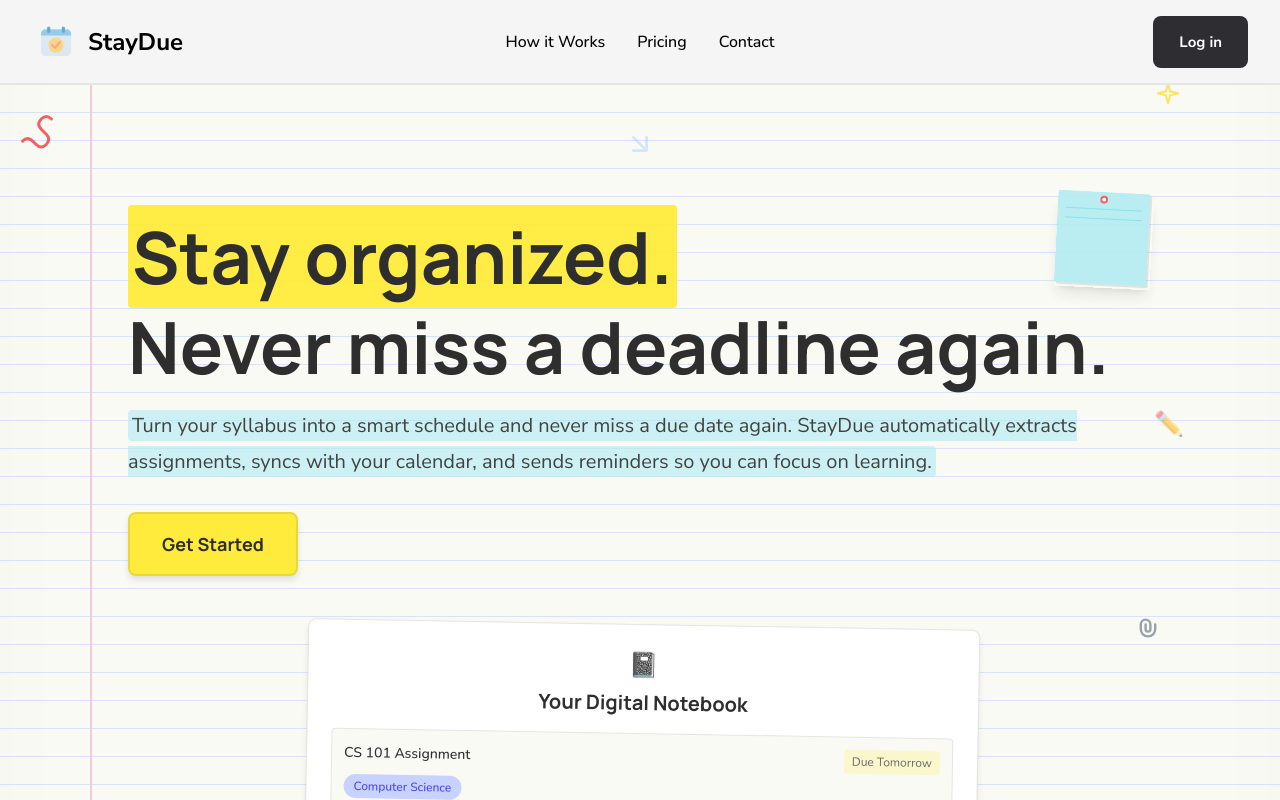
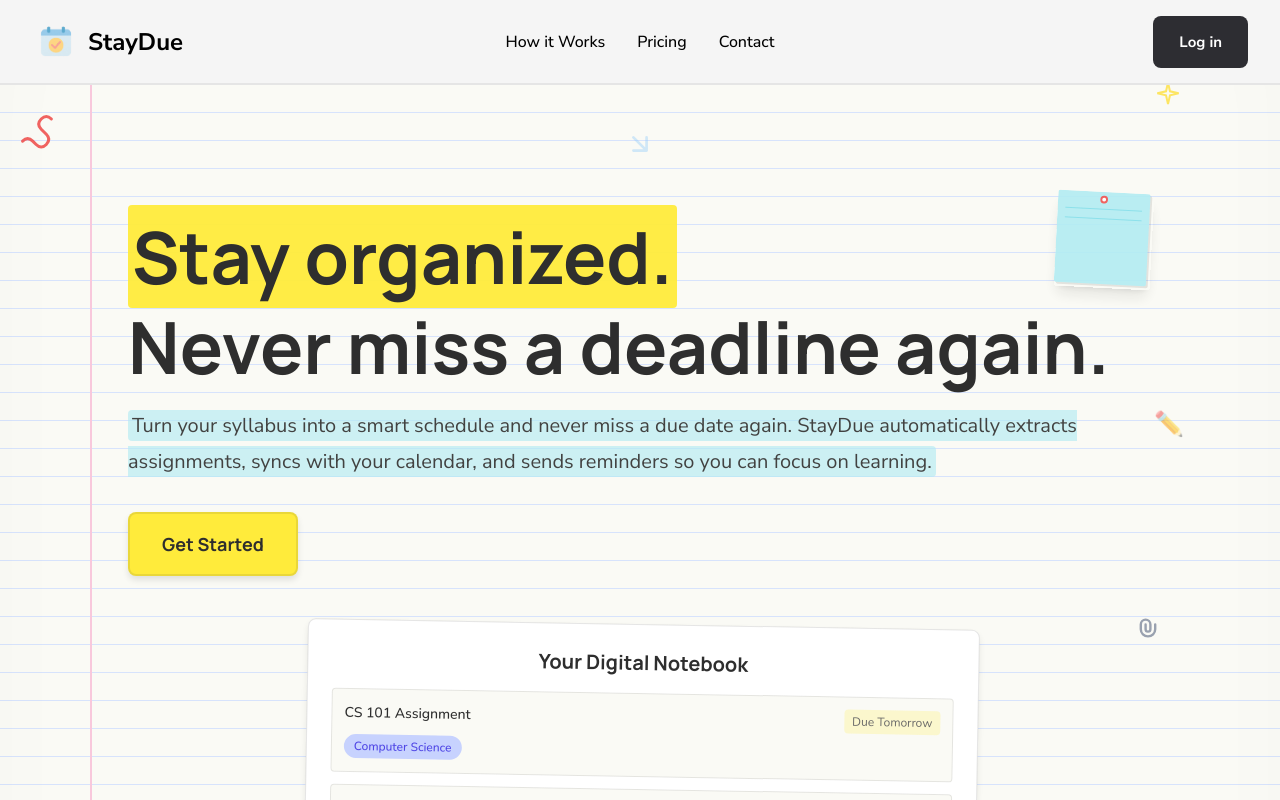
Before and after one commit to MeronM18/StayDue, a Next.js app in the folder apps/web/: page / in a window 1280 px wide. Shown: the top 800 px of the page. Built offline with nearby package versions, Linux system fonts and the light colour scheme.

Commit message:
Remove notebook emoji from Digital Notebook section

```diff
--- a/apps/web/app/page.tsx
+++ b/apps/web/app/page.tsx
@@ -146,7 +146,6 @@
           <div className="mt-12 relative">
             <NoteCard rotation={1} hasPaperclip className="max-w-2xl mx-auto">
               <div className="text-center mb-4">
-                <div className="text-2xl mb-2">📓</div>
                 <h3 className="text-xl font-bold text-[#2E2E2E]">Your Digital Notebook</h3>
               </div>
               <div className="space-y-3">
```
